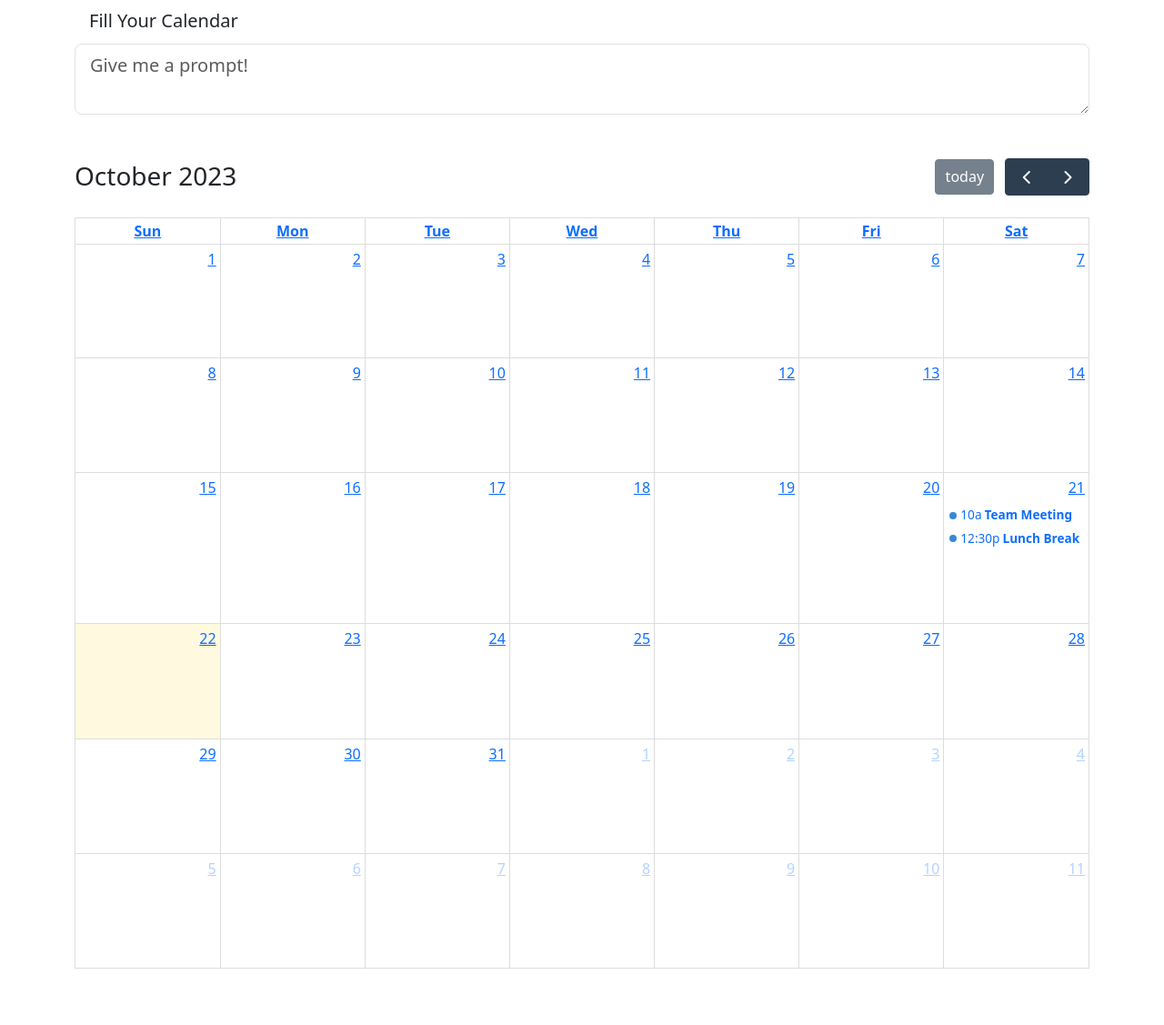
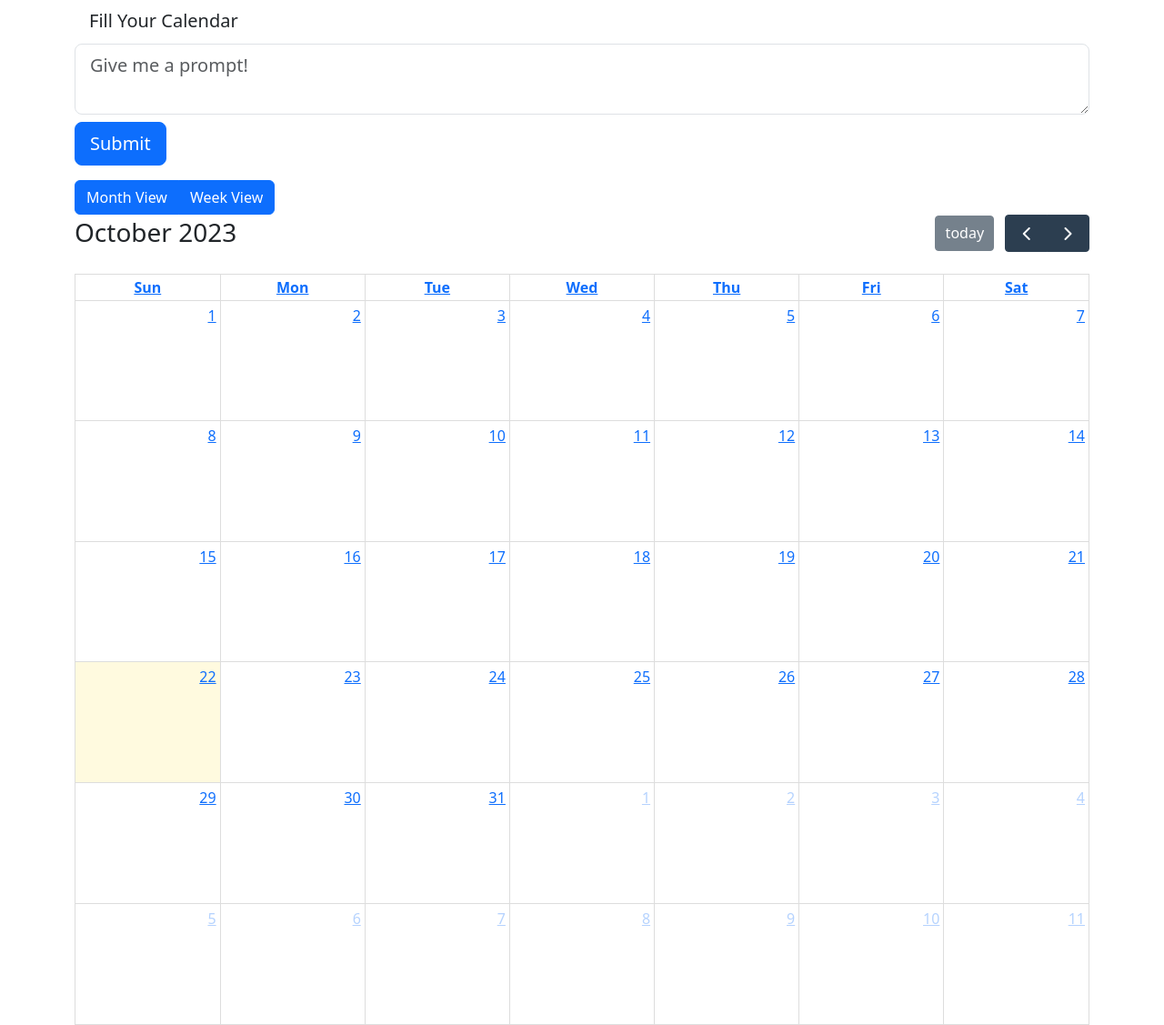
Before and after one commit to eddyspaghette/T2YS, a Django app: page / in a window 1280 px wide. Shown: the whole page at 91% size. Before the commit the page ends 1065 px from the top, so only its background shows below. Run offline with Django 4.2, Linux system fonts and the light colour scheme; lists and menus that the app fills with data are empty.

Commit message:
Add the submit button and fix issues

```diff
--- a/frontend/schedule/predict_model/main.py
+++ b/frontend/schedule/predict_model/main.py
@@ -1,6 +1,6 @@
 # load the large language model file
 from llama_cpp import Llama
-LLM = Llama(model_path="models/llama-2-7b-chat.Q5_K_M.gguf")
+# LLM = Llama(model_path="models/llama-2-7b-chat.Q5_K_M.gguf")
 
 def searchValueFromString(s, ss):
     lines = s.split("\n")
--- a/frontend/schedule/utils.py
+++ b/frontend/schedule/utils.py
@@ -1,5 +1,5 @@
-from frontend.schedule.models import Event
-from predict_model.main import predict
+from .models import Event
+from .predict_model.main import predict
 
 
 def get_new_event(prompt):
--- a/frontend/static/schedule/calendar.js
+++ b/frontend/static/schedule/calendar.js
@@ -0,0 +1,82 @@
+document.addEventListener('DOMContentLoaded', function () {
+    const form = document.getElementById('inputForm');
+    // const loading = document.getElementById('loading');
+
+    form.addEventListener('submit', function () {
+        // loading.style.display = 'block';
+        event.preventDefault();
+        var formData = $('#inputForm').serialize();
+        console.log(formData);
+
+        $.ajax({
+            type: 'POST',
+            url: '/postprompt/',
+            data: formData,
+            success: function (response) {
+                // Handle the response (e.g., show a success message)
+                console.log('Form submitted successfully');
+            },
+            error: function (xhr, status, error) {
+                // Handle errors (e.g., show an error message)
+                console.error('Error:', error);
+            }
+        });
+        // setTimeout(function() {
+        //   form.submit();
+        // }, 3000);
+    });
+
+    var calendarEl = document.getElementById('calendar');
+    var calendar = new FullCalendar.Calendar(calendarEl, {
+        initialView: 'dayGridMonth',
+        events: [
+            <!-- { -->
+            <!--   "title": "Team Meeting", -->
+            <!--   "start": "2023-10-21T10:00:00", -->
+            <!--   "end": "2023-10-21T11:00:00" -->
+            <!-- }, -->
+            <!-- { -->
+            <!--   "title": "Lunch Break", -->
+            <!--   "start": "2023-10-21T12:30:00", -->
+            <!--   "end": "2023-10-21T13:30:00" -->
+            <!-- }, -->
+        ]
+    });
+    document.getElementById('monthViewBtn').addEventListener('click', function () {
+        calendar.changeView('dayGridMonth');
+    });
+
+    document.getElementById('weekViewBtn').addEventListener('click', function () {
+        calendar.changeView('timeGridWeek');
+    });
+
+    const apiUrl = 'http://localhost:8000/getevents';
+    calendar.on('dateClick', function (info) {
+        fetch(apiUrl)
+            .then(response => {
+                if (!response.ok) {
+                    throw new Error('Network response was not ok');
+                }
+                return response.json(); // Parse the response as JSON
+            })
+            .then(data => {
+
+                // Remove existing event sources (clear the calendar)
+                calendar.getEventSources().forEach(function (eventSource) {
+                    eventSource.remove();
+                });
+
+                // Add the new event data as an event source
+                calendar.addEventSource(data);
+
+                // Render the updated calendar
+                calendar.render();
+            })
+            .catch(error => {
+                console.error('There was a problem with the fetch operation:', error);
+            });
+    });
+    calendar.render();
+
+
+});
--- a/frontend/templates/schedule/index.html
+++ b/frontend/templates/schedule/index.html
@@ -13,12 +13,18 @@
 </head>
 <body>
     <div class="container">
-        <form>
-          <div class="form-group">
-            <label class="form-control-lg" for="llama-input">Fill Your Calendar</label>
-            <textarea type="text" class="form-control form-control-lg mb-5" id="llama-input" placeholder="Give me a prompt!"></textarea>
-          </div>
-        </form>
+    <form id="inputForm">
+    <div class="form-group mb-3">
+        {% csrf_token %}
+        <label class="form-control-lg" for="llama-input">Fill Your Calendar</label>
+        <textarea type="text" class="form-control form-control-lg mb-2" id="llama-input" name="prompt" placeholder="Give me a prompt!"></textarea>
+        <button id="submit" type="submit" class="btn btn-primary btn-lg">Submit</button>
+    </div>
+</form>
+        <div class="btn-group" role="group" aria-label="View Options">
+    <button id="monthViewBtn" type="button" class="btn btn-primary">Month View</button>
+    <button id="weekViewBtn" type="button" class="btn btn-primary">Week View</button>
+</div>
         <div id="calendar"></div>
     </div>
 </body>
@@ -27,26 +33,4 @@
 <script src="https://cdn.jsdelivr.net/npm/jquery@3.7.1/dist/jquery.min.js"></script>
 <script src='https://cdn.jsdelivr.net/npm/fullcalendar@5.11.5/main.min.js'></script>
 <script src="{% static 'schedule/calendar.js' %}"></script>
-<script>
-    document.addEventListener('DOMContentLoaded', function() {
-        var calendarEl = document.getElementById('calendar');
-        var calendar = new FullCalendar.Calendar(calendarEl, {
-            initialView: 'dayGridMonth',
-            events: [
-              {
-                "title": "Team Meeting",
-                "start": "2023-10-21T10:00:00",
-                "end": "2023-10-21T11:00:00"
-              },
-              {
-                "title": "Lunch Break",
-                "start": "2023-10-21T12:30:00",
-                "end": "2023-10-21T13:30:00"
-              },
-            ]
-        });
-
-      calendar.render();
-    });
-</script>
 </html>
```
Also changed, not shown: 2 other files.
